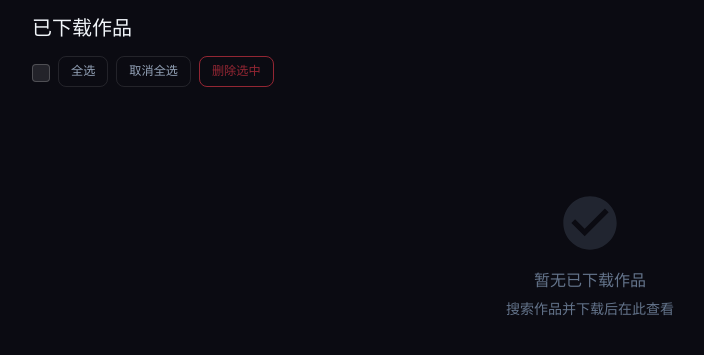
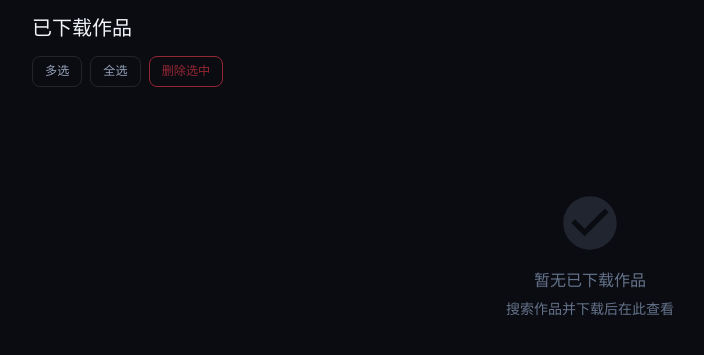
Before and after one commit to feng-y-u/PpPpP, a Flask app: page /gallery in a window 1280 px wide. Shown: the part 63-418 px from the top of the page, without its empty margins (50-754 px from the left). Run offline with Flask 3, Linux system fonts and the light colour scheme; data that the repository does not hold is empty.

Commit message:
图库批量选择交互优化
- 默认隐藏复选框，点击"多选"后才显示
- 多选模式下显示全选和删除选中按钮
- 取消多选自动清空选择
- 全选/取消全选等按钮与多选按钮同一水平线

```diff
--- a/templates/gallery.html
+++ b/templates/gallery.html
@@ -144,6 +144,7 @@ body {
 
 /* ── Card Checkbox ── */
 .card-checkbox {
+  display: none;
   position: absolute;
   top: 8px; left: 8px;
   z-index: 5;
@@ -151,6 +152,7 @@ body {
   accent-color: var(--accent);
   cursor: pointer;
 }
+.batch-mode .card-checkbox { display: block; }
 
 /* ── Tag Filter ── */
 .tag-filter-badge {
@@ -207,12 +209,13 @@ body {
 
 <div class="container mt-3">
   <h5 class="mb-3">已下载作品</h5>
-  <div id="batchToolbar" class="d-flex align-items-center gap-2 mb-2" style="display:none;">
-    <input type="checkbox" id="selectAll" class="form-check-input" title="全选/取消全选">
-    <button id="btnSelectAll" class="btn btn-outline-secondary btn-sm">全选</button>
-    <button id="btnDeselectAll" class="btn btn-outline-secondary btn-sm">取消全选</button>
-    <button id="btnBatchDelete" class="btn btn-outline-danger btn-sm" disabled>删除选中</button>
-    <span id="batchCount" class="small" style="color:var(--text-muted);"></span>
+  <div class="d-flex align-items-center gap-2 mb-2">
+    <button id="btnBatchMode" class="btn btn-outline-secondary btn-sm">多选</button>
+    <div id="batchToolbar" class="d-flex align-items-center gap-2" style="display:none;">
+      <button id="btnSelectAll" class="btn btn-outline-secondary btn-sm">全选</button>
+      <button id="btnBatchDelete" class="btn btn-outline-danger btn-sm" disabled>删除选中</button>
+      <span id="batchCount" class="small" style="color:var(--text-muted);"></span>
+    </div>
   </div>
   <div id="tagFilter" class="d-flex flex-wrap gap-1 mb-3"></div>
   <div id="cardGrid" class="row"></div>
@@ -274,7 +277,7 @@ const csrfToken = '{{ csrf_token | safe }}';
 const $ = s => document.querySelector(s);
 
 let deleteTarget = null, deleteMode = 'single', activeTag = '';
-let selectedPids = new Set();
+let selectedPids = new Set(), batchMode = false;
 const deleteModal = new bootstrap.Modal($('#deleteModal'));
 
 loadGallery();
@@ -425,15 +428,29 @@ $('#confirmDeleteBtn').addEventListener('click', async () => {
 
 // ── Batch Selection ──
 
+function toggleBatchMode() {
+  batchMode = !batchMode;
+  if (batchMode) {
+    $('#cardGrid').classList.add('batch-mode');
+    $('#batchToolbar').style.display = 'flex';
+    $('#btnBatchMode').textContent = '取消';
+  } else {
+    $('#cardGrid').classList.remove('batch-mode');
+    $('#batchToolbar').style.display = 'none';
+    $('#btnBatchMode').textContent = '多选';
+    selectedPids.clear();
+    document.querySelectorAll('.card-checkbox').forEach(cb => cb.checked = false);
+  }
+  updateBatchUI();
+}
+
+$('#btnBatchMode').addEventListener('click', toggleBatchMode);
+
 function updateBatchUI() {
   const count = selectedPids.size;
   $('#btnBatchDelete').disabled = count === 0;
   $('#btnBatchDelete').textContent = count ? `删除选中 (${count})` : '删除选中';
   $('#batchCount').textContent = count ? `已选 ${count} 个` : '';
-  const totalCards = document.querySelectorAll('.card-checkbox').length;
-  $('#selectAll').checked = count === totalCards && totalCards > 0;
-  $('#selectAll').indeterminate = count > 0 && count < totalCards;
-  $('#batchToolbar').style.display = totalCards > 0 ? 'flex' : 'none';
 }
 
 $('#btnSelectAll').addEventListener('click', () => {
@@ -441,29 +458,6 @@ $('#btnSelectAll').addEventListener('click', () => {
     cb.checked = true;
     selectedPids.add(parseInt(cb.dataset.pid));
   });
-  updateBatchUI();
-});
-
-$('#btnDeselectAll').addEventListener('click', () => {
-  document.querySelectorAll('.card-checkbox').forEach(cb => {
-    cb.checked = false;
-    selectedPids.delete(parseInt(cb.dataset.pid));
-  });
-  updateBatchUI();
-});
-
-$('#selectAll').addEventListener('change', function() {
-  if (this.checked) {
-    document.querySelectorAll('.card-checkbox').forEach(cb => {
-      cb.checked = true;
-      selectedPids.add(parseInt(cb.dataset.pid));
-    });
-  } else {
-    document.querySelectorAll('.card-checkbox').forEach(cb => {
-      cb.checked = false;
-      selectedPids.delete(parseInt(cb.dataset.pid));
-    });
-  }
   updateBatchUI();
 });
 
```
